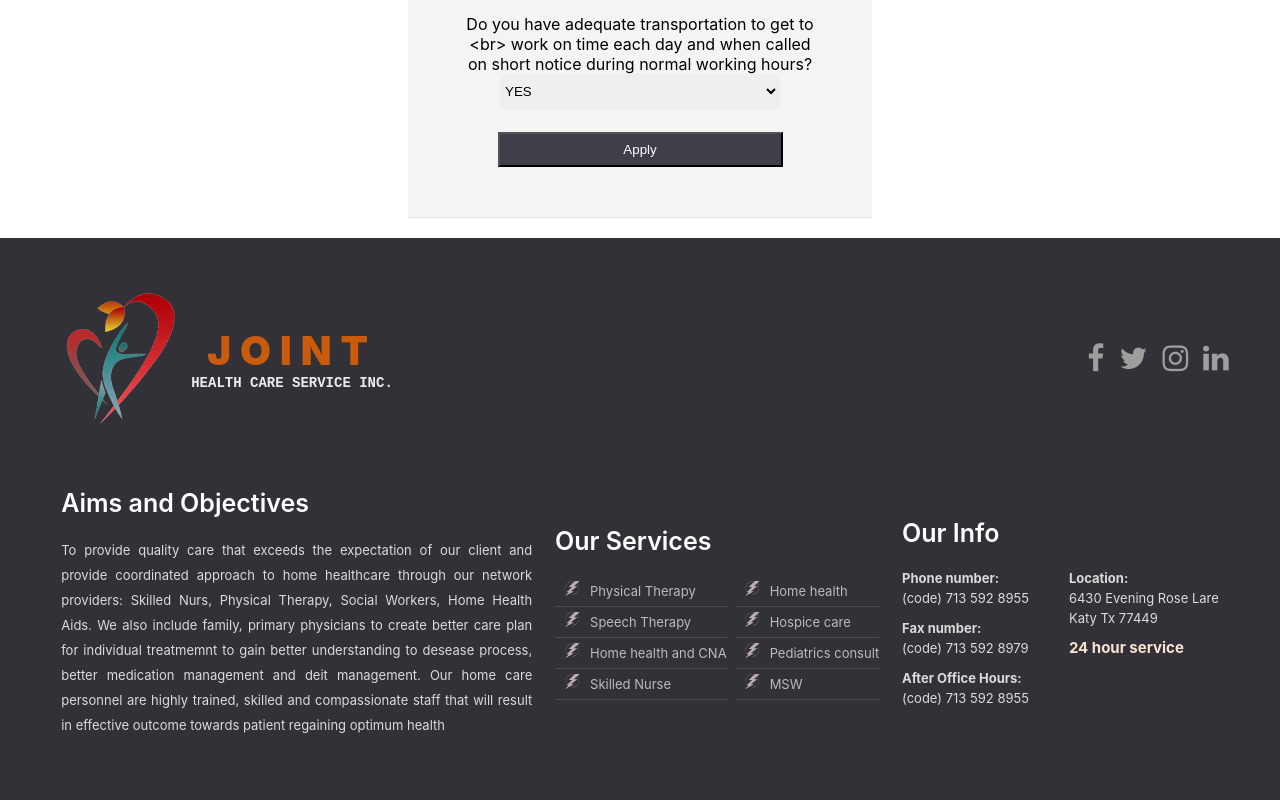
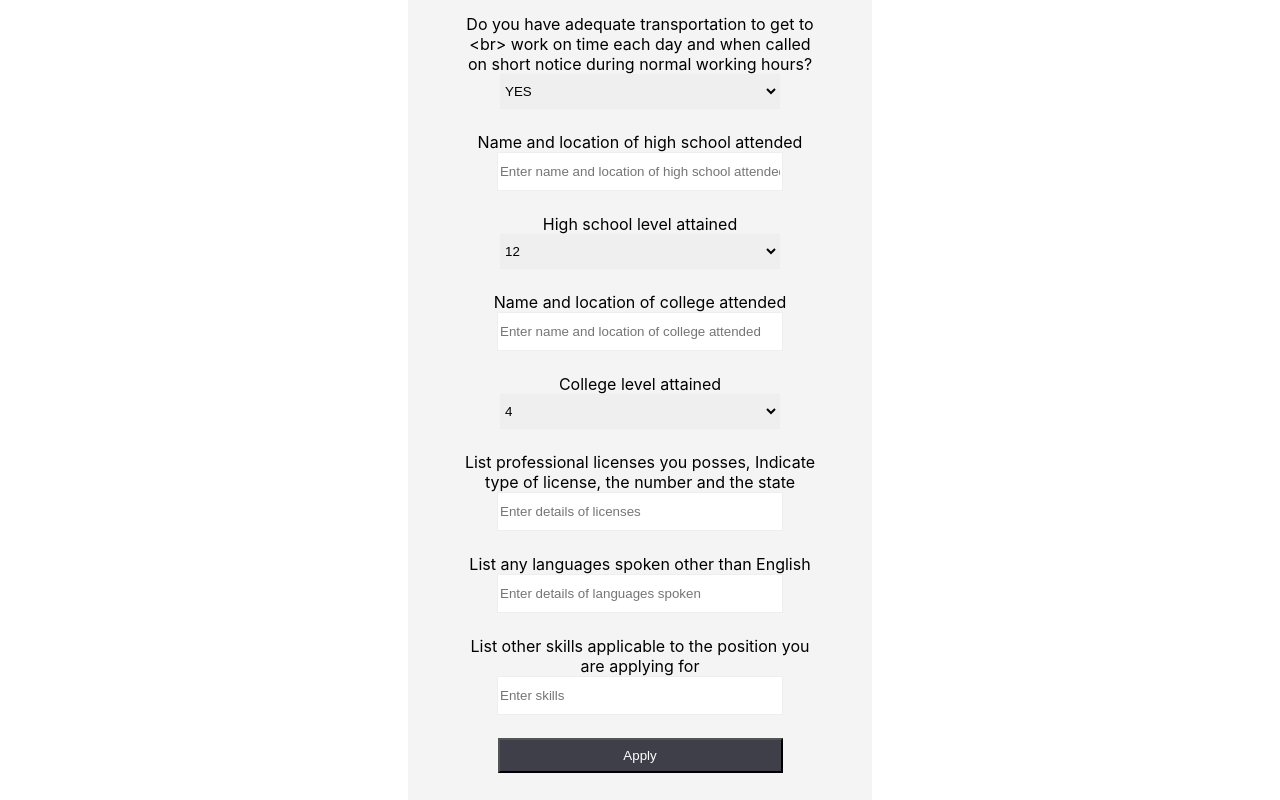
Before and after one commit to OPOKUSIAWEUGENE/joint_health_care_website4, a React (Create React App) app: page /new-application in a window 1280 px wide. Shown: the part 1340-2140 px from the top of the page. Built offline with nearby package versions, Linux system fonts and the light colour scheme.

Commit message:
updating the application form

```diff
--- a/src/NewApplication/Application.js
+++ b/src/NewApplication/Application.js
@@ -167,7 +167,64 @@ export default function Application(){
                      //   defaultvalue:true
                }
        },
-
+       {
+        input:{
+          label:"Name and location of high school attended ", type:"textarea", placeholder:"Enter name and location of high school attended ",name:"hight_school_attended", value:"",
+                validation:{required:true,  pattern:/[0-9]$/}
+              }
+      },
+       {
+        select:{
+         label:"High school level attained",
+               type:"select",name:"hight_school_level_attained", defaultvalue:"12",
+               validation:{required:false,  Min:8 },
+               options:[
+                         {value:"9", label:"9"},
+                         {value:"10", label:"10"},
+                         {value:"11", label:"11"},
+                         {value:"12", label:"12"},
+                      ],
+                   //   defaultvalue:true
+             }
+     },
+     {
+      input:{
+        label:"Name and location of college attended ", type:"textarea", placeholder:"Enter name and location of college attended ",name:"college_attended", value:"",
+              validation:{required:true,  pattern:/[0-9]$/}
+            }
+    },
+     {
+      select:{
+       label:"College level attained",
+             type:"select",name:"college_level_attained", defaultvalue:"4",
+             validation:{required:false,  Min:8 },
+             options:[
+                       {value:"1", label:"1"},
+                       {value:"2", label:"2"},
+                       {value:"3", label:"3"},
+                       {value:"4", label:"4"},
+                    ],
+                 //   defaultvalue:true
+           }
+   },
+   {
+    input:{
+      label:"List professional licenses you posses, Indicate type of license, the number and the state ", type:"textarea", placeholder:"Enter details of licenses ",name:"details_of_licenses", value:"",
+            validation:{required:true,  pattern:/[0-9]$/}
+          }
+  },
+  {
+    input:{
+      label:"List any languages spoken other than English ", type:"textarea", placeholder:"Enter details of languages spoken",name:"languages_spoken", value:"",
+            validation:{required:true,  pattern:/[0-9]$/}
+          }
+  },
+  {
+    input:{
+      label:"List other skills applicable to the position you are applying for ", type:"textarea", placeholder:"Enter skills",name:"skills", value:"",
+            validation:{required:true,  pattern:/[0-9]$/}
+          }
+  },
           {
             submit:{
                     type:"submit", value:loading?"Loading...":"Apply"
```
